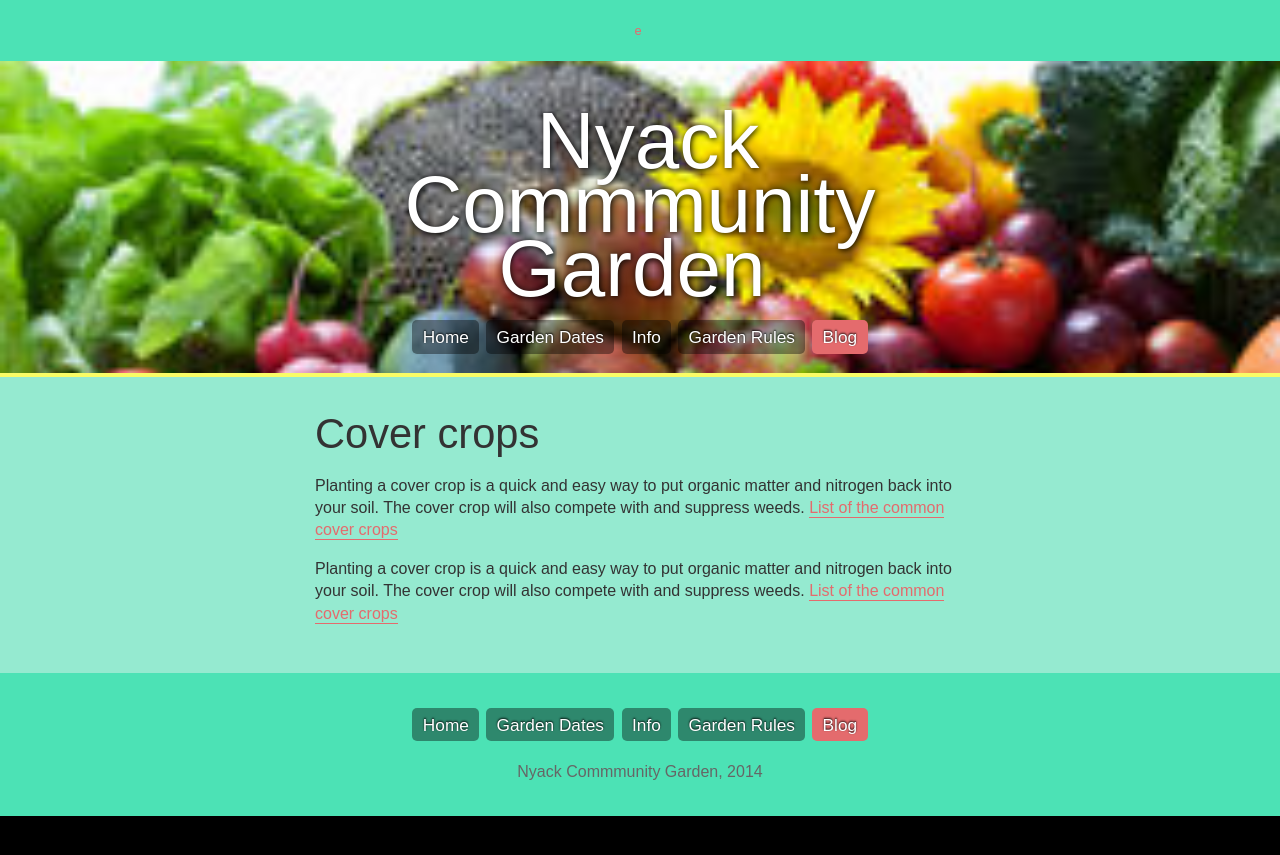
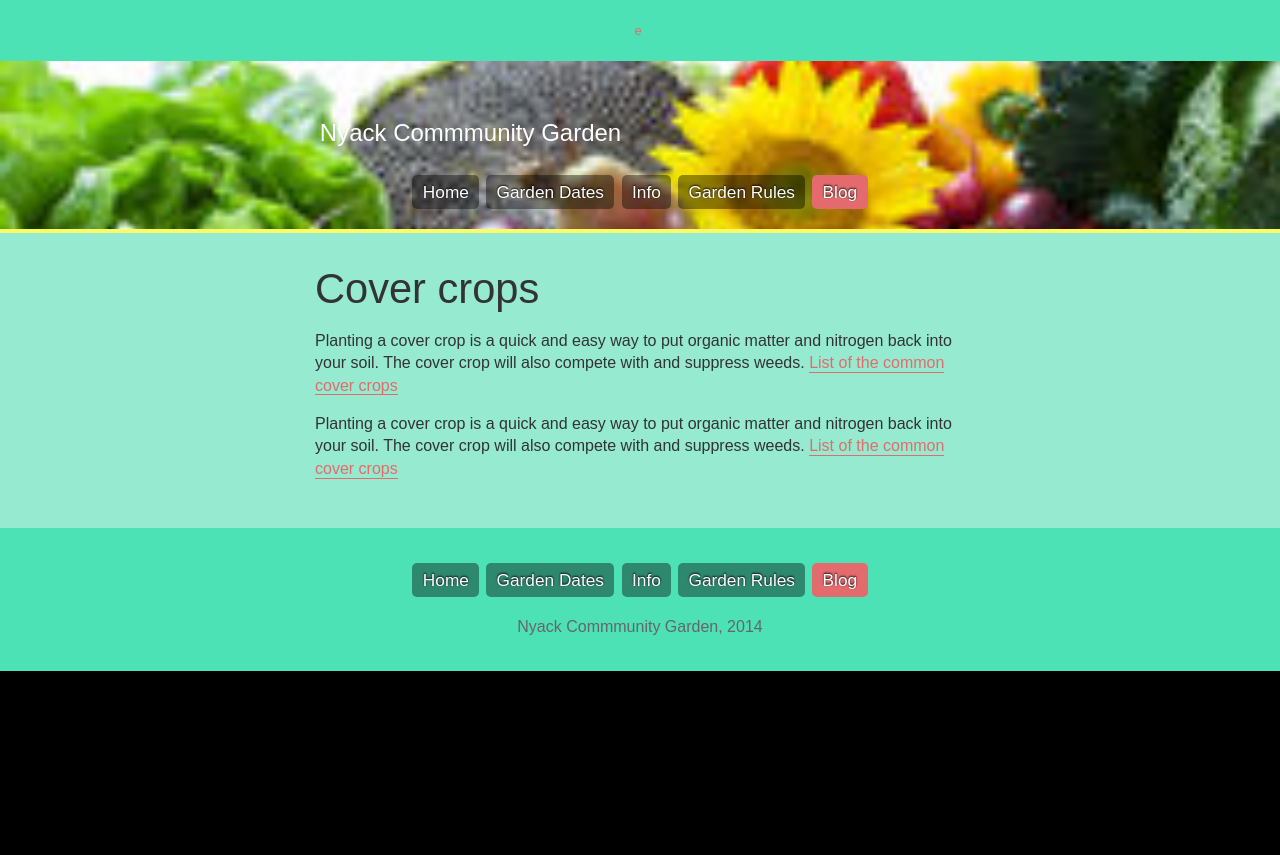
Before and after one commit to bosborne/nyackcommunitygarden, a Jekyll site: the page built from _posts/2013-06-30-cover-crops.md, in a window 1280 px wide. Shown: the top 855 px of the page. Built offline with Jekyll 4.4.1, drawn with Linux system fonts in a browser that asks for light colours; some web fonts are replaced; Markdown is read by kramdown in place of the engine named in the settings.

Commit message:
Match post title and main title

```diff
--- a/_layouts/post.html
+++ b/_layouts/post.html
@@ -34,7 +34,7 @@
     </div>
     <div class="header">
       <div class="container">
-      	<h1 class="title"><a href="/" title="Home page">Nyack Commmunity Garden</a></h1>
+      	<h2 class="title"><a href="/" title="Home page">Nyack Commmunity Garden</a></h2>
       	<!-- <p>Pet sitting, dog walking &amp; other pet services in the St Albans area</p> -->
     	</div>
     	{% include navigation.html %}
```
